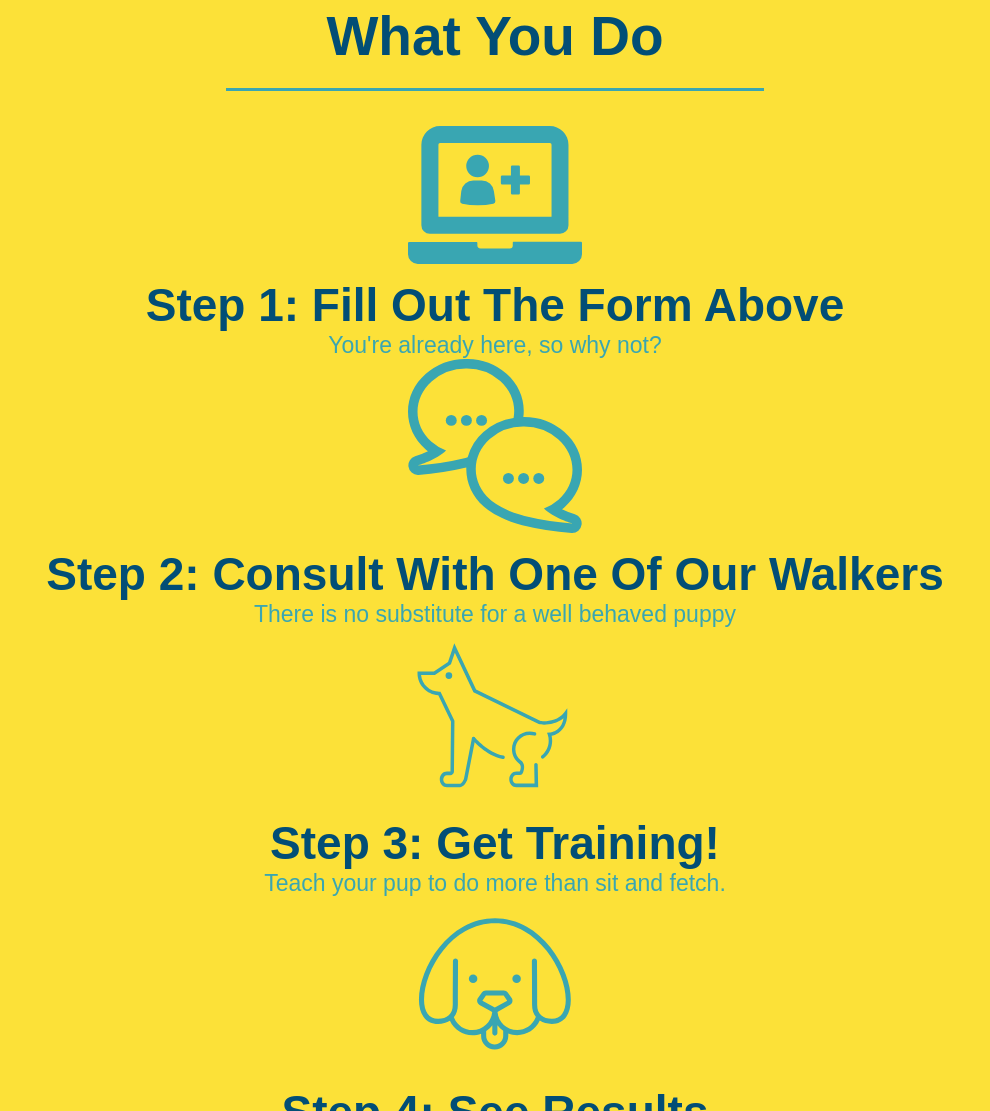
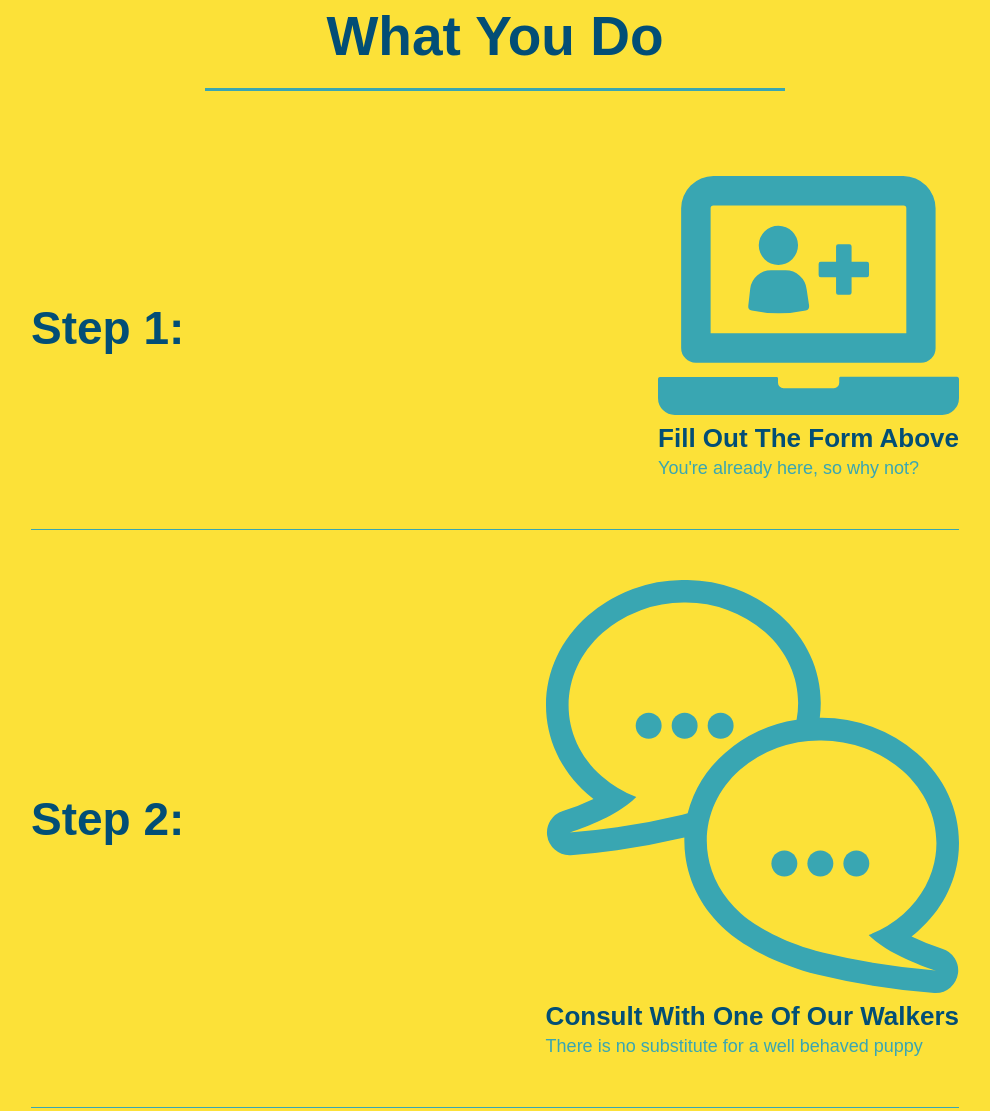
Before and after one commit to androosk/pet-buddies, a plain HTML site: page index.html in a window 1280 px wide. Shown: the part 1177-2288 px from the top of the page, without its empty margins (145-1135 px from the left). Drawn offline with Linux system fonts and the light colour scheme.

Commit message:
added some flex-box goodness to the steps and large html refactor

```diff
--- a/index.html
+++ b/index.html
@@ -67,30 +67,57 @@
   </section>
 
   <section id="what-we-do" class="intro">
+    <div class="flex-row">
       <h2 class="section-title primary-border">What We Do</h2>
+    </div>
+    <div class="flex-row">
       <p>
         Lorem ipsum dolor sit amet consectetur, adipisicing elit. Cum corrupti ducimus doloremque quaerat illum id, commodi, laborum rerum officiis officia nulla magnam, numquam eius placeat porro ab! Velit, natus aut!
       </p>
+    </div>
   </section>
 
   <section id="what-you-do" class="steps">
+    <div class="flex-row">
       <h2 class="section-title secondary-border">What You Do</h2>
-    <div>
+    </div>
+    <div class="step">
+      <h3>Step 1:</h3>
+      <div class="step-info">
+        <div class="step-img">
           <img src="./images/step-1.svg"/>
-      <h3>Step 1: Fill Out The Form Above</h3>
+        </div>
+        <div class="step-text">
+          <h4> Fill Out The Form Above</h4>
           <p>You're already here, so why not?</p>
         </div>
-    <div>
+      </div>
+    </div>
+    <div class="step">
+      <h3>Step 2:</h3>
+      <div class="step-info">
+        <div class="step-img">
           <img src="./images/step-2.svg" />
-      <h3>Step 2: Consult With One Of Our Walkers</h3>
+        </div>
+        <div class="step-text">
+          <h4>Consult With One Of Our Walkers</h4>
           <p>There is no substitute for a well behaved puppy</p>
         </div>
-    <div>
+      </div>
+    </div>
+    <div class="step">
+      <h3>Step 3:</h3>
+      <div class="step-info">
+        <div class="step-img">
           <img src="./images/dog-31.svg" />
-      <h3>Step 3: Get Training!</h3>
+        </div>
+        <div class="step-text">
+          <h4>Step 3: Get Training!</h4>
           <p>Teach your pup to do more than sit and fetch.</p>
         </div>
-    <div>
+      </div>
+    </div>
+    <div class="step">
       <img src="./images/dog-24.svg" />
       <h3>Step 4: See Results</h3>
       <p>
@@ -100,7 +127,9 @@
   </section>
 
   <section id="your-trainers" class="trainers">
+    <div class="flex-row">
       <h2 class="section-title primary-border">Meet The Trainers</h2>
+    </div>
     <article class="trainer">
       <img src="./images/walker1.jpeg" />
       <div class="trainer-bio text-left">
@@ -134,7 +163,9 @@
   </section>
 
   <section id="contact-us" class="contact-container">
+    <div class="flex-row">
       <h2 class="section-title primary-border">Contact Us</h2>
+    </div>
     <div class="contact-info">
       <div>
         <iframe src="https://www.google.com/maps/embed?pb=!1m18!1m12!1m3!1d3023.733582559032!2d-111.8515938491257!3d40.72388104472436!2m3!1f0!2f0!3f0!3m2!1i1024!2i768!4f13.1!3m3!1m2!1s0x87526022880561bf%3A0x855a11d6c85ac98c!2sSugar%20House%20Park!5e0!3m2!1sen!2sus!4v1616267232378!5m2!1sen!2sus" width="400" height="400" style="border:0;" allowfullscreen="" loading="lazy"></iframe>
--- a/style.css
+++ b/style.css
@@ -63,15 +63,19 @@ h3 {
 .text-right {
   text-align: right;
 }
+.flex-row {
+  display: flex;
+}
 
 .section-title {
   font-size: 55px;
   color: #024e76;
-  margin-bottom: 35px;
-  padding: 0 100px 20px 100px;
   border-bottom: 3px solid;
   border-color: #fce138;
-  display: inline-block;
+  padding-bottom: 20px;
+  text-align: center;
+  margin: 0 auto 35px auto;
+  width: 50%;
 }
 .primary-border {
   border-color: #fce138;
@@ -173,42 +177,46 @@ footer a {
 /* HERO STYLES END */
 
 /* WHAT WE DO STYLING */
-.intro {
-  text-align: center;
-}
-
 .intro p {
   line-height: 1.7;
   color: #39a6b2;
   width: 80%;
   font-size: 20px;
   margin: 0 auto;
+  text-align: center;
 }
 /* END WHAT WE DO STYLING */
 
 /* WHAT YOU DO STYLING */
 .steps {
-  text-align: center;
   background-color: #fce138;
 }
-.steps img {
-  width: 15%;
+.step {
+  margin: 50px auto;
+  padding-bottom: 50px;
+  width: 80%;
+  border-bottom: 1px solid #39a6b2;
+  display: flex;
+  flex-wrap: wrap;
+  align-items: center;
+  justify-content: space-between;
 }
-.steps h3 {
+.step h3 {
   color: #024e76;
   font-size: 46px;
-  margin-top: 10px;
 }
-.steps p {
+.step-text p {
   color: #39a6b2;
-  font-size: 23px;
+  font-size: 18px;
+}
+.step-text h4 {
+  font-size: 26px;
+  line-height: 1.5;
+  color: #024e76;
 }
 /* END WHAT YOU DO STYLIING */
 
 /* MEET THE TRAINERS STYLING */
-.trainers {
-  text-align: center;
-}
 .trainer img {
   width: 35%;
   float: left;
@@ -244,7 +252,6 @@ footer a {
 /* CONTACT INFO STYLING */
 .contact-container {
   background-color: #024e76;
-  text-align: center;
 }
 .contact-container h2 {
   color: #fce138;
```
Lines whose indentation alone changed are shown as unchanged.
